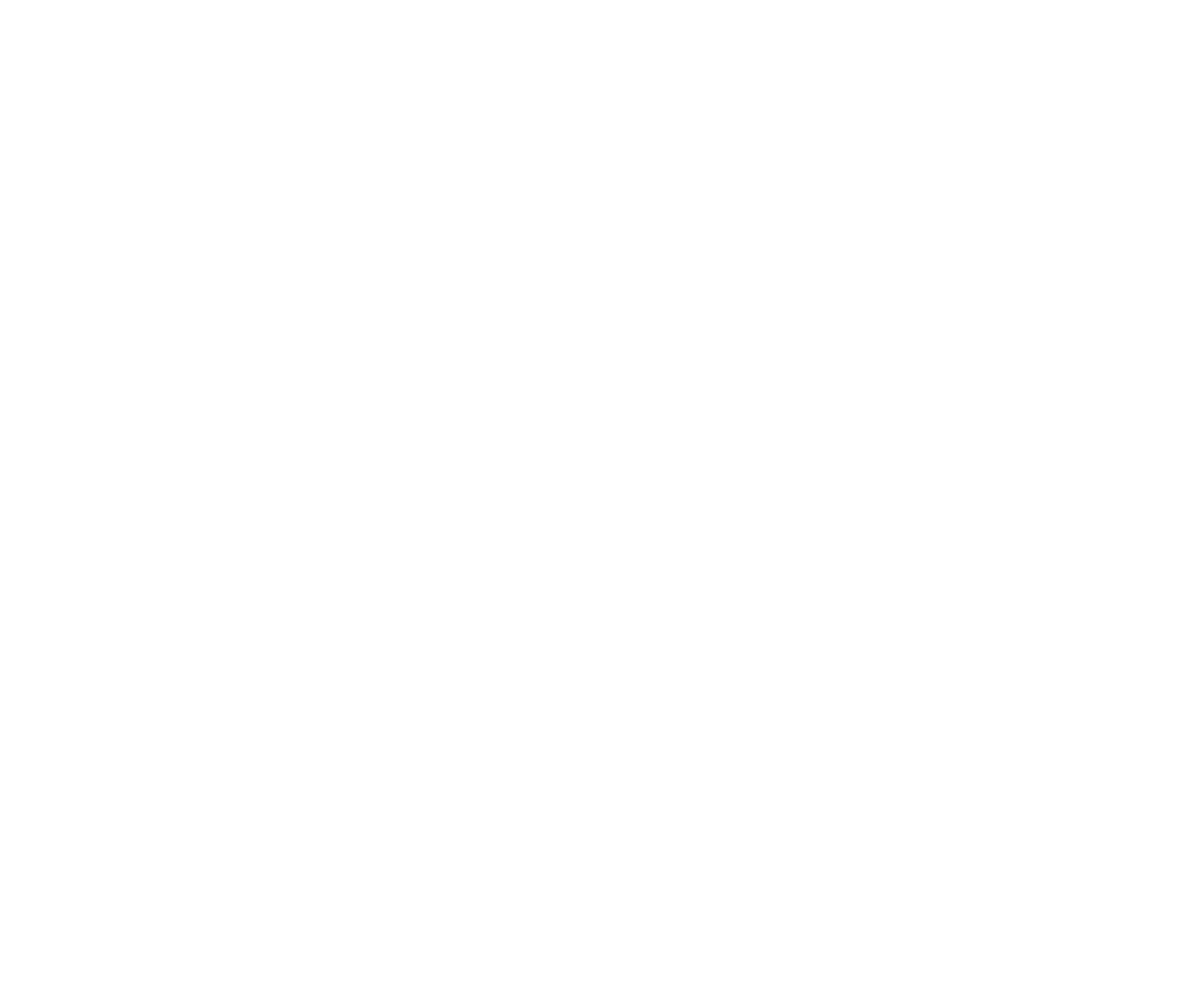
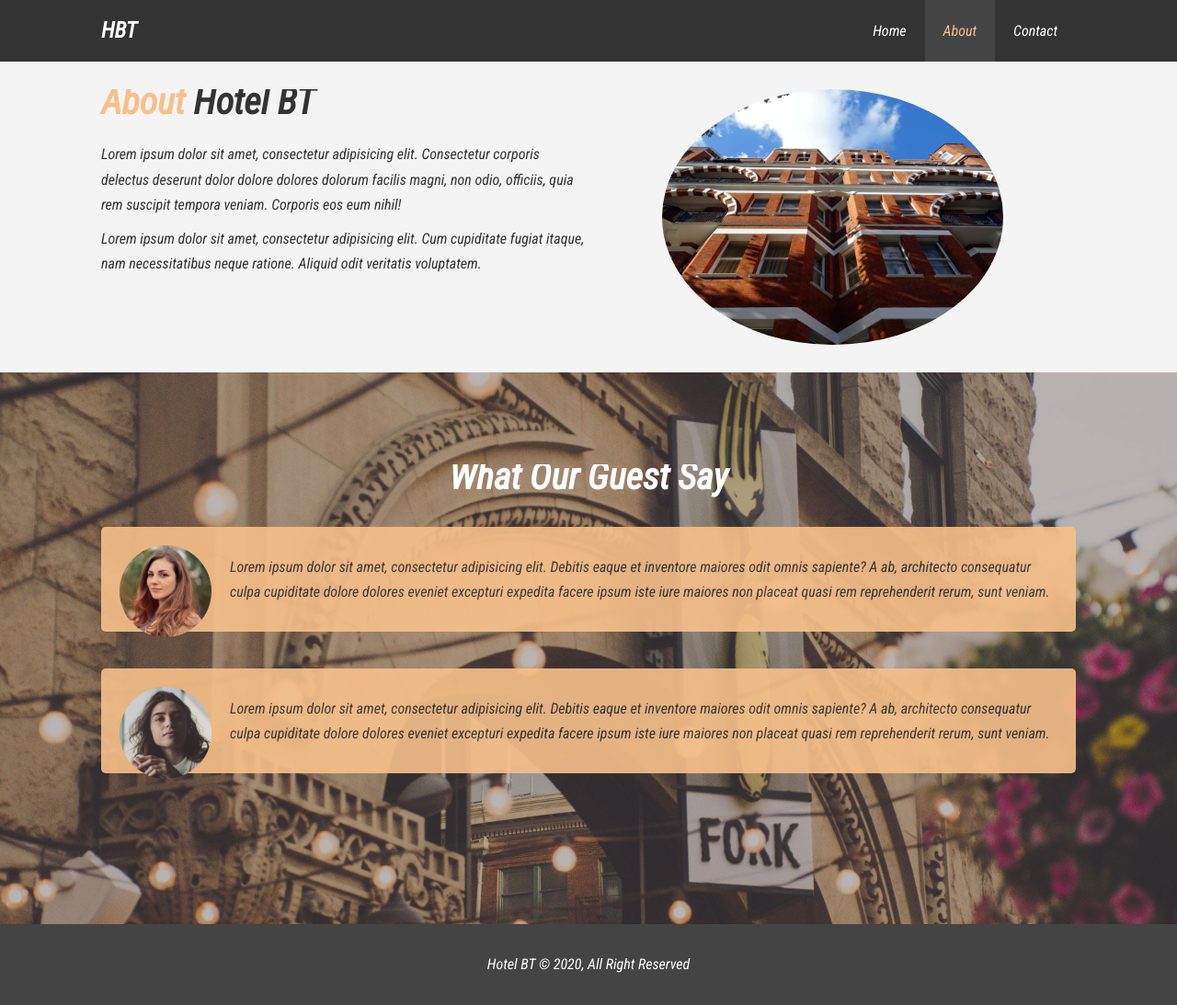
Before and after one commit to BGM6/Hotel-Website, a plain HTML site: page about.html in a window 1280 px wide. Shown: the whole page at 92% size. Before the commit the page ends 800 px from the top, so only its background shows below. Drawn offline with Linux system fonts and the light colour scheme.

Commit message:
finished about page

```diff
--- a/about.html
+++ b/about.html
@@ -0,0 +1,75 @@
+<!doctype html>
+<html lang="en">
+<head>
+    <meta charset="UTF-8">
+    <meta name="viewport"
+          content="width=device-width, user-scalable=no, initial-scale=1.0, maximum-scale=1.0, minimum-scale=1.0">
+    <meta http-equiv="X-UA-Compatible" content="ie=edge">
+    <meta name="description" content="Welcome to the most best hotel ever">
+    <meta name="keywords" content="hotel, best hotel, sf hotel">
+    <link rel="stylesheet" href="css/style.css">
+    <link rel="preconnect" href="https://fonts.gstatic.com">
+    <link href="https://fonts.googleapis.com/css2?family=Roboto+Condensed:ital@1&display=swap" rel="stylesheet">
+    <title>About</title>
+</head>
+<body>
+<header>
+    <nav id="navbar">
+        <div class="container">
+            <h1 class="logo"><a href="index.html">HBT</a></h1>
+            <ul>
+                <li><a href="index.html">Home</a></li>
+                <li><a class="current" href="about.html">About</a></li>
+                <li><a href="contact.html">Contact</a></li>
+            </ul>
+        </div>
+    </nav>
+
+</header>
+<section id="about-info" class="bg-light py-3">
+    <div class="container">
+
+        <div class="info-left">
+            <h1 class="l-heading"><span class="text-primary">About</span> Hotel BT</h1>
+            <p>Lorem ipsum dolor sit amet, consectetur adipisicing elit. Consectetur corporis delectus deserunt dolor
+                dolore dolores dolorum facilis magni, non odio, officiis, quia rem suscipit tempora veniam. Corporis eos
+                eum nihil!</p>
+            <p>Lorem ipsum dolor sit amet, consectetur adipisicing elit. Cum cupiditate fugiat itaque, nam
+                necessitatibus neque ratione. Aliquid odit veritatis voluptatem.
+            </p>
+        </div>
+        <div class="info-right">
+            <img src="./img/photo-2.jpg" alt="hotel">
+        </div>
+    </div>
+</section>
+
+<div class="clr"></div>
+
+<section id="testimonials" class="py-3">
+    <div class="container">
+        <h2 class="l-heading">What Our Guest Say</h2>
+        <div class="testimonial bg-primary">
+            <img src="./img/person-1.jpg" alt="person1">
+            <p>Lorem ipsum dolor sit amet, consectetur adipisicing elit. Debitis eaque et
+                inventore maiores odit omnis sapiente? A ab, architecto consequatur culpa
+                cupiditate dolore dolores eveniet excepturi expedita facere ipsum iste iure
+                maiores non placeat quasi rem reprehenderit rerum, sunt veniam.
+            </p>
+        </div>
+
+        <div class="testimonial bg-primary">
+            <img src="./img/person-2.jpg" alt="person2">
+            <p>Lorem ipsum dolor sit amet, consectetur adipisicing elit. Debitis eaque et
+                inventore maiores odit omnis sapiente? A ab, architecto consequatur culpa
+                cupiditate dolore dolores eveniet excepturi expedita facere ipsum iste iure
+                maiores non placeat quasi rem reprehenderit rerum, sunt veniam.
+            </p>
+        </div>
+    </div>
+</section>
+<footer id="main-footer">
+    <p>Hotel BT &copy; 2020, All Right Reserved</p>
+</footer>
+</body>
+</html>
--- a/css/style.css
+++ b/css/style.css
@@ -74,8 +74,30 @@ p {
 }
 
 .bg-primary {
-    background: #333;
-    color: #f7c08a;
+    color: #333;
+    background: #f7c08a;
+}
+
+.clr {
+    clear: both;
+}
+
+.l-heading {
+    font-size: 40px;
+}
+
+/*Padding*/
+
+.py-1 {
+    padding: 10px 0;
+}
+
+.py-2 {
+    padding: 20px 0;
+}
+
+.py-3 {
+    padding: 30px 0;
 }
 
 /*Navbar*/
@@ -164,3 +186,73 @@ p {
 #home-info .info-content p {
     padding-bottom: 30px;
 }
+
+
+/*Features*/
+
+.box {
+    float: left;
+    width: 33.3%;
+    padding: 50px;
+    text-align: center;
+}
+
+.box i {
+    margin-bottom: 10px;
+}
+
+/*About Info*/
+#about-info .info-right {
+    float: right;
+    width: 50%;
+    min-height: 100%;
+}
+
+#about-info .info-right img {
+    display: block;
+    margin: auto;
+    width: 70%;
+    border-radius: 50%;
+}
+
+#about-info .info-left {
+    float: left;
+    width: 50%;
+    min-height: 100%;
+}
+
+/*Testimonials*/
+#testimonials {
+    height: 600px;
+    background: url('../img/test-bg.jpg') no-repeat
+    center center/cover;
+    padding-top: 100px;
+}
+
+#testimonials h2 {
+    color: #fff;
+    text-align: center;
+    padding-bottom: 40px;
+}
+
+#testimonials .testimonial {
+    padding: 20px;
+    margin-bottom: 40px;
+    border-radius: 5px;
+    opacity: 0.9;
+}
+#testimonials .testimonial img {
+    width: 100px;
+    float: left;
+    margin-right: 20px;
+    border-radius: 50%;
+}
+
+/*Footer*/
+
+#main-footer {
+    text-align: center;
+    background: #444;
+    color: #fff;
+    padding: 20px;
+}
```
Also changed, not shown: index.html (+23 -1 lines).
